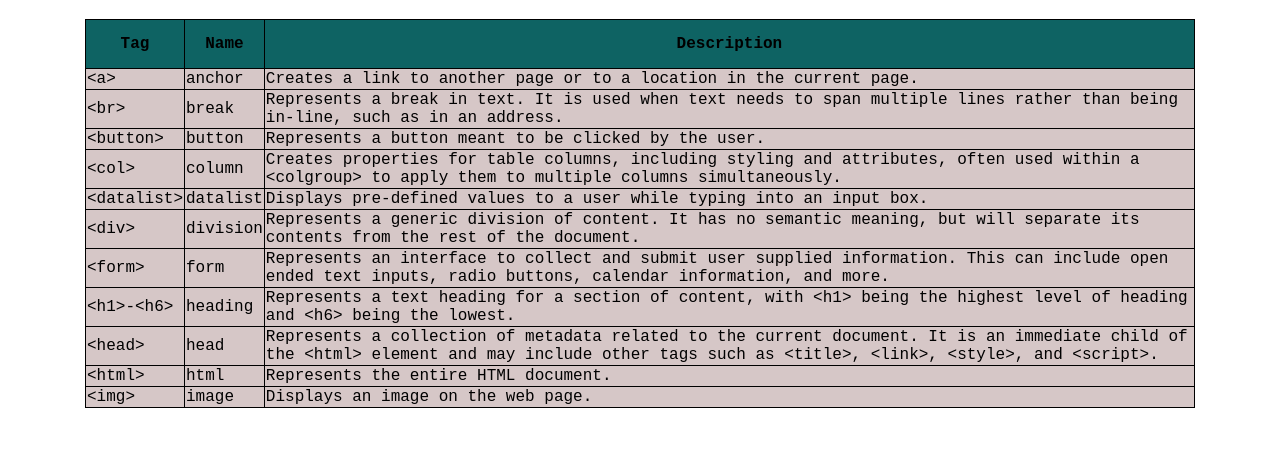
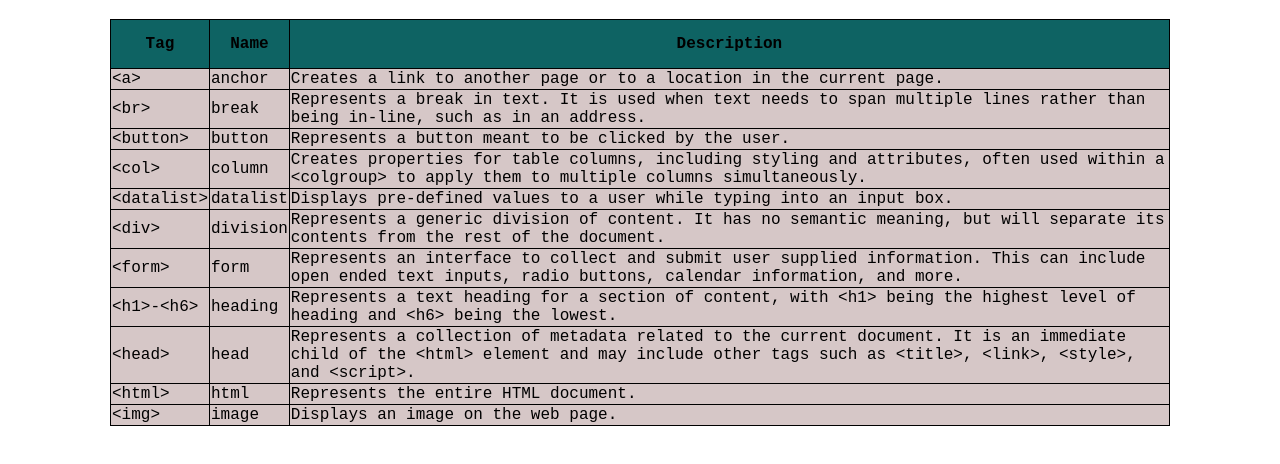
Before and after one commit to myusler/cheatsheet, a plain HTML site: page index.html in a window 1280 px wide. Shown: the part 106-570 px from the top of the page. Drawn offline with Linux system fonts and the light colour scheme.

Commit message:
new margin

```diff
--- a/style.css
+++ b/style.css
@@ -1,7 +1,7 @@
 body {
     font-family: 'Courier New', Courier, monospace;
-    padding: 25px;
-    margin: 20px 60px;
+    padding: 25px 40px;
+    margin: 20px 70px;
 }
 
 h1 {
```
